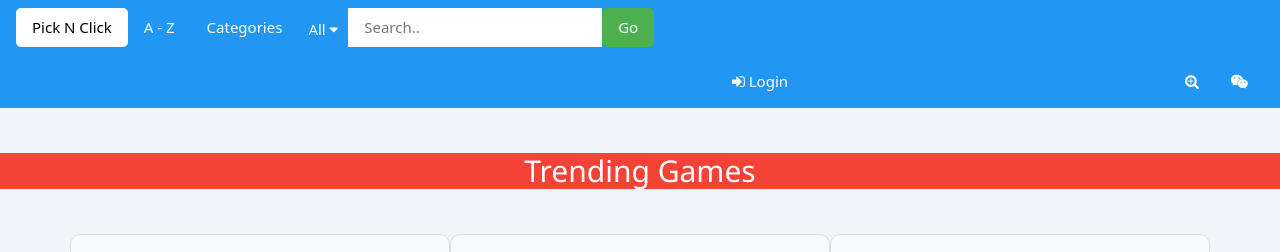
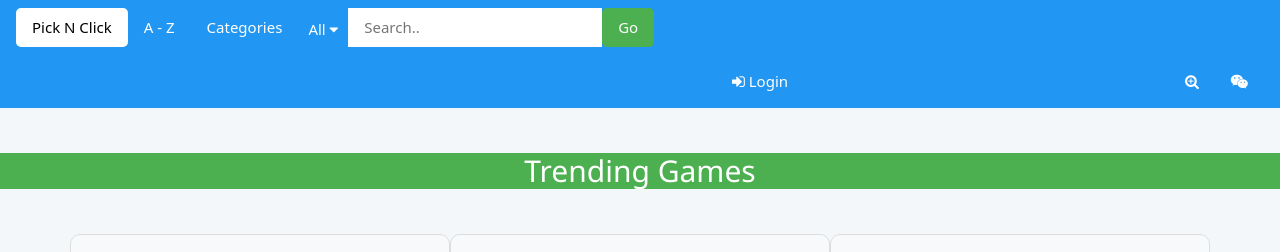
Before and after one commit to kefcabz/Pick-n-Click, a PHP site: page /explore.php in a window 1280 px wide. Shown: the top 252 px of the page. Run offline with PHP 8.4, Linux system fonts and the light colour scheme.

Commit message:
minor syntax changes

```diff
--- a/explore.php
+++ b/explore.php
@@ -13,7 +13,7 @@
     <?php include 'header.php'; ?>
     <style>
         body {
-            background-color: #f0f4f8; /* Light grey background for the entire page */
+            background-color: #f4f7fa; /* Light grey background for the entire page */
         }
     </style>
     <script>
@@ -23,8 +23,8 @@
 <div id="notification" class="notification"></div>
 
 <!-- Trending Games Section -->
-<section id="games" class="game-section py-5"" >
-    <h2 class="section-title w3-red text-center mb-5">Trending Games</h2>
+<section id="games" class="game-section py-5">
+    <h2 class="section-title w3-green text-center mb-5">Trending Games</h2>
     <div class="container">
         <div class="row">
             <!-- Example Game 1 -->
```
